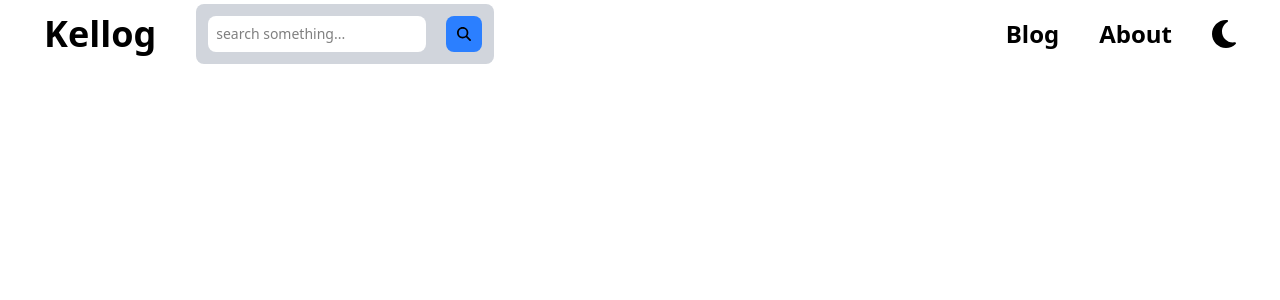
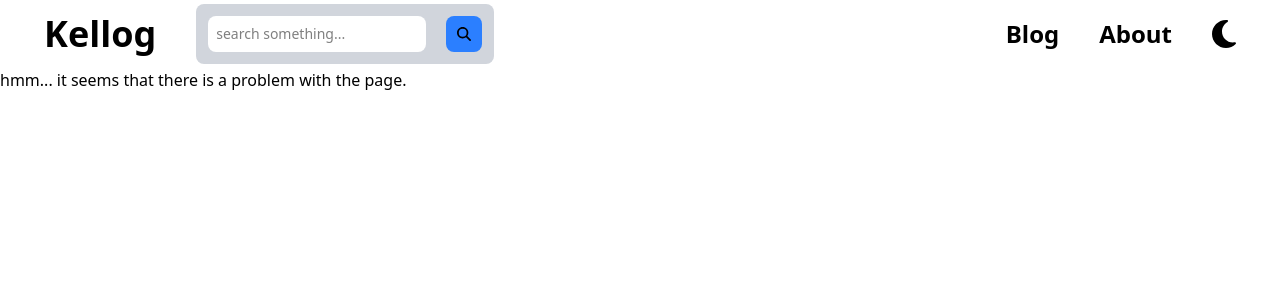
Before and after one commit to answjddns08/blogProject, a Vue app in the folder frontend/: page /404 in a window 1280 px wide. Shown: the top 300 px of the page. Built offline with nearby package versions, Linux system fonts and the light colour scheme.

Commit message:
404 페이지 (디자인 없음) 제작

```diff
--- a/frontend/src/router/index.js
+++ b/frontend/src/router/index.js
@@ -3,6 +3,7 @@ import HomeView from "../views/HomeView.vue";
 import PostView from "@/views/PostView.vue";
 import RegisterView from "@/views/RegisterView.vue";
 import aboutView from "@/views/aboutView.vue";
+import NotFoundView from "@/views/notFoundView.vue";
 
 const router = createRouter({
   history: createWebHistory(import.meta.env.BASE_URL),
@@ -27,6 +28,15 @@ const router = createRouter({
       name: "register",
       component: RegisterView,
     },
+    {
+      path: "/404",
+      name: "notFound",
+      component: NotFoundView,
+    },
+    {
+      path: "/:patchMatch(.*)*",
+      redirect: "/404",
+    },
   ],
 });
 
--- /dev/null
+++ b/frontend/src/views/notFoundView.vue
@@ -0,0 +1,8 @@
+<template>
+  <main>
+    <p>hmm... it seems that there is a problem with the page.</p>
+  </main>
+</template>
+
+<script setup></script>
+<style scoped></style>
```
